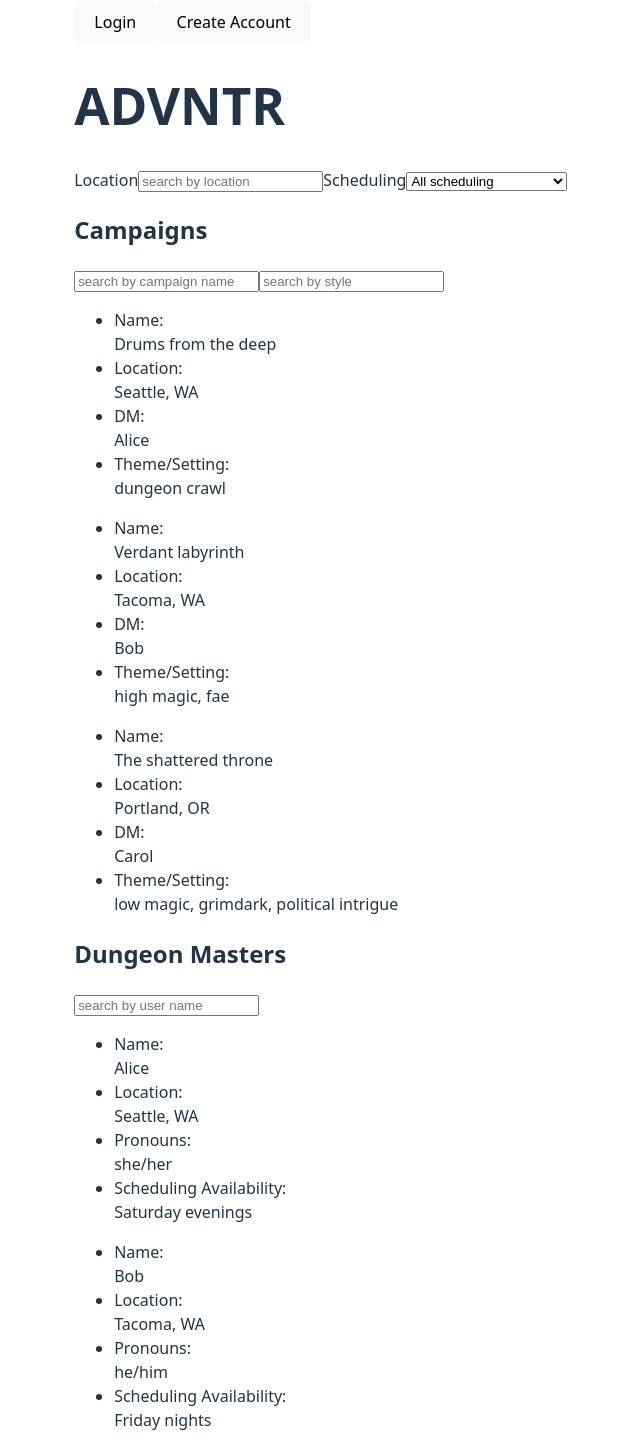
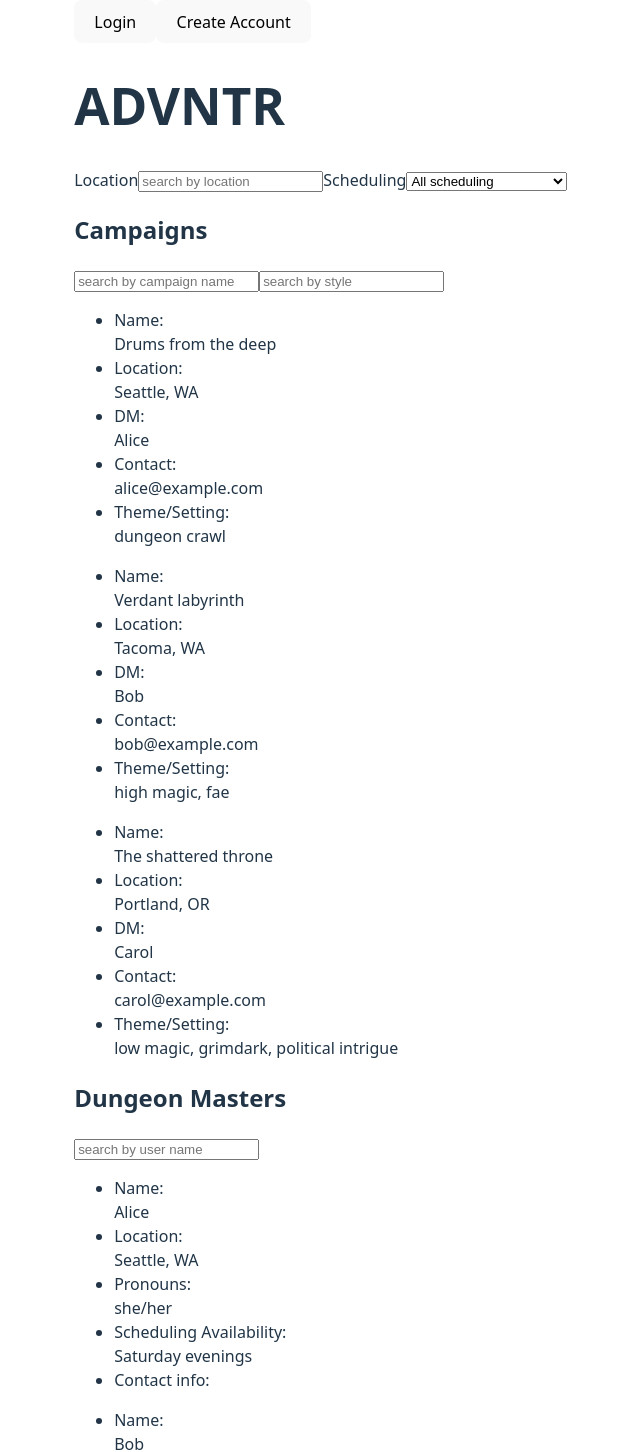
Before and after one commit to Zoestra/ADVNTR, a React (Vite) app: page / in a window 1280 px wide. Shown: the top 1452 px of the page, without its empty margins (250-890 px from the left). Built offline with nearby package versions, Linux system fonts and the light colour scheme.

Commit message:
Added contact info field

```diff
--- a/Components/CampaignCard.jsx
+++ b/Components/CampaignCard.jsx
@@ -6,6 +6,7 @@ function CampaignCard({campaign}){
                 <li><section className="field">Name: </section> {campaign.name}</li>
                 <li><section className="field">Location: </section>{campaign.location}</li>
                 <li><section className="field">DM:</section>{ DM_data.find(dm => dm.id === campaign.dm).name }</li>
+                <li><section className="field">Contact:</section>{ DM_data.find(dm => dm.id === campaign.dm).contact }</li>
                 <li><section className="field">Theme/Setting:</section>{campaign.style}</li>
             </ul>
         </div>
--- a/Components/DMCard.jsx
+++ b/Components/DMCard.jsx
@@ -6,6 +6,7 @@ function DMCard({dm}){
                 <li><section className="field">Location: </section>{dm.location}</li>
                 <li><section className="field">Pronouns:</section>{dm.pronouns}</li>
                 <li><section className="field">Scheduling Availability:</section>{dm.schedule}</li>
+                <li><section className="field">Contact info:</section>{dm.cotact}</li>
             </ul>
         </div>
     )
--- a/Components/PlayerCard.jsx
+++ b/Components/PlayerCard.jsx
@@ -6,6 +6,7 @@ function PlayerCard({player}){
                 <li><section className="field">Location: </section>{player.location}</li>
                 <li><section className="field">Pronouns:</section>{player.pronouns}</li>
                 <li><section className="field">Scheduling Availability:</section>{player.schedule}</li>
+                <li><section className="field">Contact info:</section>{player.contact}</li>
             </ul>
         </div>
     );
--- a/Data/DM_data.js
+++ b/Data/DM_data.js
@@ -6,6 +6,7 @@ export const DM_data = [
         location: "Seattle, WA",
         schedule: "Saturday evenings",
         pronouns: "she/her",
+        contact: "alice@example.com"
     },
     {
         id: 2,
@@ -13,6 +14,7 @@ export const DM_data = [
         location: "Tacoma, WA",
         schedule: "Friday nights",
         pronouns: "he/him",
+        contact: "bob@example.com"
     },
     {
         id: 3,
@@ -20,6 +22,7 @@ export const DM_data = [
         location: "Portland, OR",
         schedule: "Saturday evenings",
         pronouns: "they/them",
+        contact: "carol@example.com"
     },
     {
         id: 4,
@@ -27,6 +30,7 @@ export const DM_data = [
         location: "Salem, OR",
         schedule: "Weeknights (Mon–Thu)",
         pronouns: "he/him",
+        contact: ""
     },
     {
         id: 5,
@@ -34,6 +38,7 @@ export const DM_data = [
         location: "Yakima, WA",
         schedule: "Sunday mornings",
         pronouns: "she/her",
+        contact: ""
     },
     {
         id: 6,
@@ -41,5 +46,6 @@ export const DM_data = [
         location: "Eugene, OR",
         schedule: "Sunday evenings",
         pronouns: "they/them",
+        contact: ""
     }
 ];
--- a/Data/Player_data.js
+++ b/Data/Player_data.js
@@ -5,6 +5,7 @@ export const Player_data = [
         location: "Seattle, WA",
         schedule: "Saturday evenings",
         pronouns: "she/her",
+        contact: "debbie@example.com"
     },
     {
         id:102,
@@ -12,6 +13,7 @@ export const Player_data = [
         location: "Portland, OR",
         schedule: "Saturday evenings",
         pronouns: "they/them",
+        contact: "edgar@example.com"
     },
     {
         id:103,
@@ -19,6 +21,7 @@ export const Player_data = [
         location:"Olympia, WA",
         schedule: "Friday nights",
         pronouns: "he/him",
+        contact: "frank@example.com"
     },
     {
         id:104,
@@ -26,6 +29,7 @@ export const Player_data = [
         location:"Spokane, WA",
         schedule: "Sunday mornings",
         pronouns: "she/her",
+        contact: ""
     },
     {
         id:105,
@@ -33,12 +37,14 @@ export const Player_data = [
         location:"Federal Way, WA",
         schedule: "Saturday mornings",
         pronouns: "he/him",
+        contact: ""
     },
     {
         id:106,
         name:"TheodoricTheNotGoth",
         location:"Mount Vernon, WA",
         schedule: "they/them",
+        contact: ""
     },
     {
         id:107,
@@ -53,6 +59,7 @@ export const Player_data = [
         location:"Prosser, WA",
         schedule: "Saturday afternoons, Saturday evenings, Sunday mornings, Sunday afternoons",
         pronouns: "he/him",
+        contact: ""
     },
     {
         id:109,
@@ -60,5 +67,6 @@ export const Player_data = [
         location:"Kent, WA",
         schedule: "Weeknights (Mon–Thu), Friday nights",
         pronouns: "they/them",
+        contact: ""
     },
 ];
```
